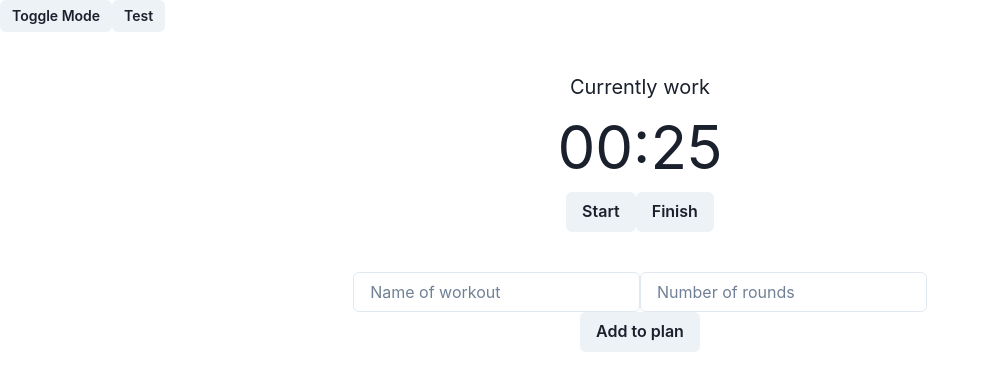
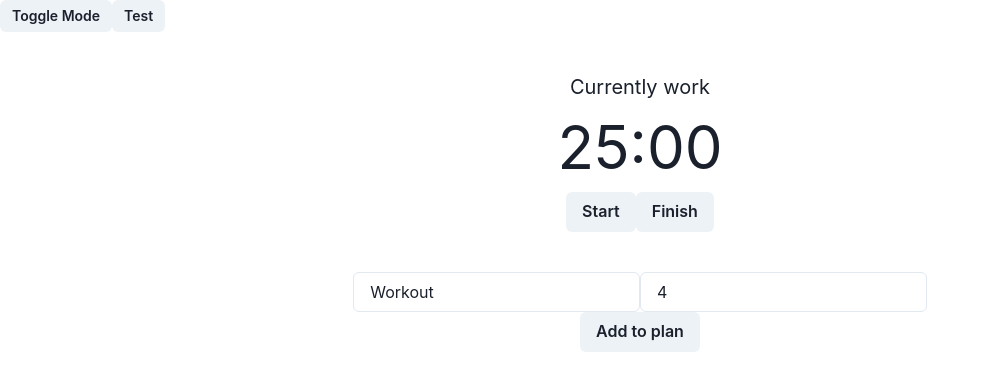
Before and after one commit to sunnymnie/interval-timer, a Next.js app: page / in a window 1280 px wide. Shown: the top 390 px of the page, without its empty margins (0-990 px from the left). Built offline with nearby package versions, Linux system fonts and the light colour scheme.

Commit message:
UI UX bugfixes

```diff
--- a/components/task.js
+++ b/components/task.js
@@ -3,32 +3,29 @@ import { Box, Center, Circle, Flex, HStack, Spacer, Text, useColorModeValue } fr
 export default function Task({ task, bg, index }) {
     const circleEmpty = useColorModeValue('gray.400', 'gray.800')
     const circleFull = useColorModeValue('white', 'gray.300')
-    let b = useColorModeValue('gray.300', 'gray.700')
-    let c = useColorModeValue('gray.200', 'gray.600')
-    // if (task.get("progress") === task.get("length")) {
-    //     b = useColorModeValue('gray.300', 'gray.700')
-    // }
-    let progress = new Array(task.get("length")).fill(0)
+    let right = useColorModeValue('gray.300', 'gray.700')
+    let left = useColorModeValue('gray.100', 'gray.600')
 
+
+    let progress = [] // Do not use new Array(task.get("length").fill(0))
+    for (let i = 0; i < task.get("length"); i++) {
+        progress.push(0)
+    }
     for (let i = 0; i < task.get("progress"); i++) {
         progress[i] = 1
     }
-    console.log(`key = ${index} e = ${progress}`)
 
     return (
-        < Box my="2" key={index} bg={b} rounded="md" >
+        < Box my="2" key={index} bg={right} rounded="md" >
             <Flex >
-                <Box bg={c} px="4" py="4" rounded="md">
+                <Box bg={left} px="4" py="4" rounded="md">
                     <Text>{task.get("name")}</Text>
                 </Box>
                 <Spacer />
                 <Center mx="4" py="4">
-                    {/* <Text>Progress: {task.get("progress")}/{task.get("length")}</Text> */}
                     {progress.map((e, i) => {
                         return (<Circle size="5" key={i} bg={e === 1 ? circleFull : circleEmpty} ml="1" />)
                     })}
-                    {/* <Circle size="5" bg='gray.300' ml="1" />
-                    <Circle size="5" bg='gray.800' ml="1" /> */}
                 </Center>
             </Flex>
         </Box >
--- a/pages/index.js
+++ b/pages/index.js
@@ -14,12 +14,13 @@ export default function Home() {
   const [plan, setPlan] = useState([])
   const [name, setName] = useState("Workout")
   const [length, setLength] = useState(4)
+  // let length = 4
   const [mode, setMode] = useState("work")
 
   const lengths = {
-    work: 25 * 1,
-    break: 5 * 1,
-    longBreak: 40 * 1
+    work: 25 * 60,
+    break: 5 * 60,
+    longBreak: 40 * 60
   }
 
   const newBlock = (n, l, p, s) => {
@@ -162,8 +163,14 @@ export default function Home() {
         <Box
           justify="space-between"
           display="flex">
-          <Input onChange={(event) => setName(event.target.value)} placeholder='Name of workout'></Input>
-          <Input onChange={(event) => setLength(event.target.value)} placeholder='Number of rounds'></Input>
+          <Input
+            onChange={(event) => setName(event.target.value)}
+            placeholder='Name of workout'
+            value={name}></Input>
+          <Input
+            onChange={(event) => setLength(event.target.value)}
+            placeholder='Number of rounds'
+            value={length}></Input>
         </Box>
         <Button onClick={addToPlan}>
           Add to plan
```
